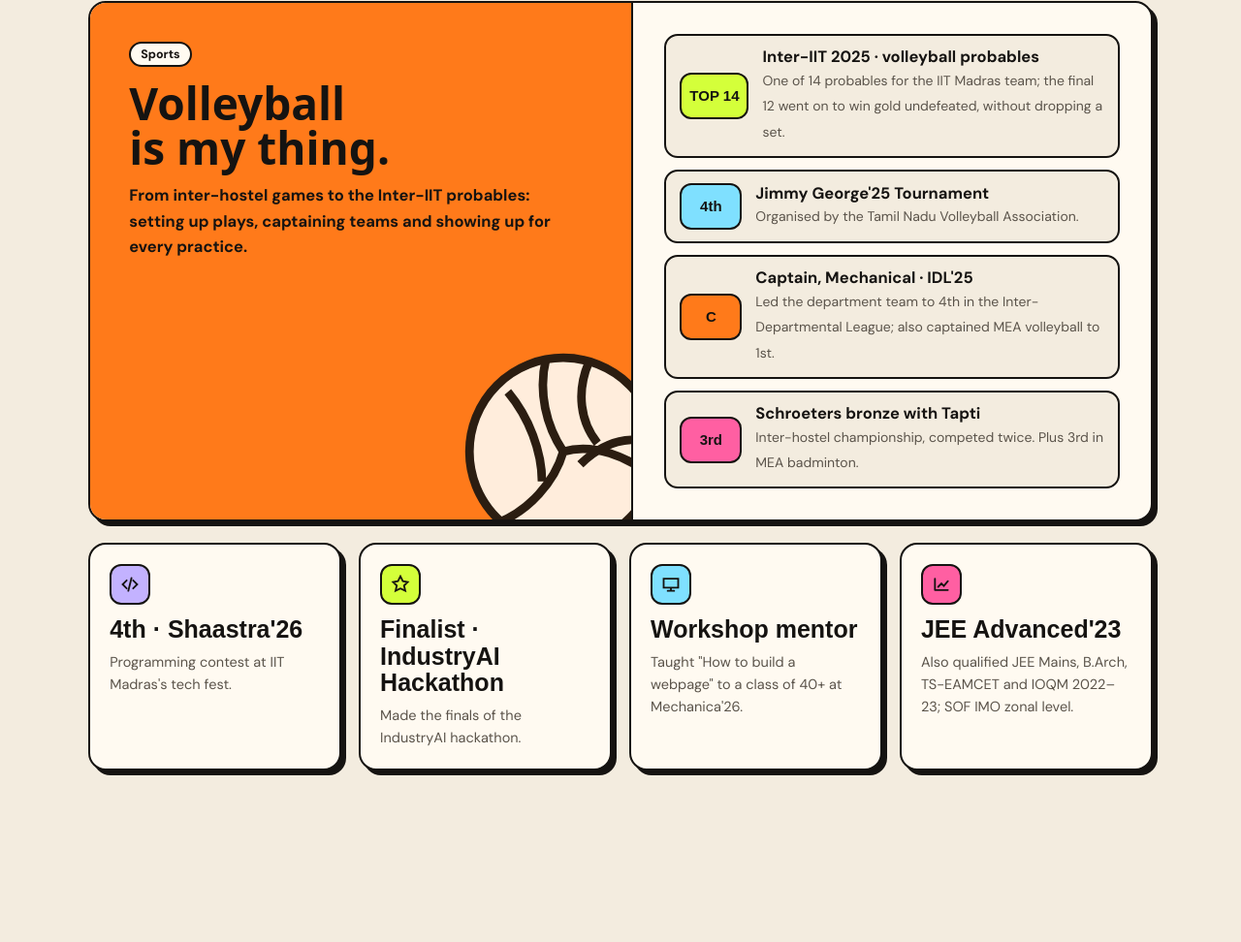
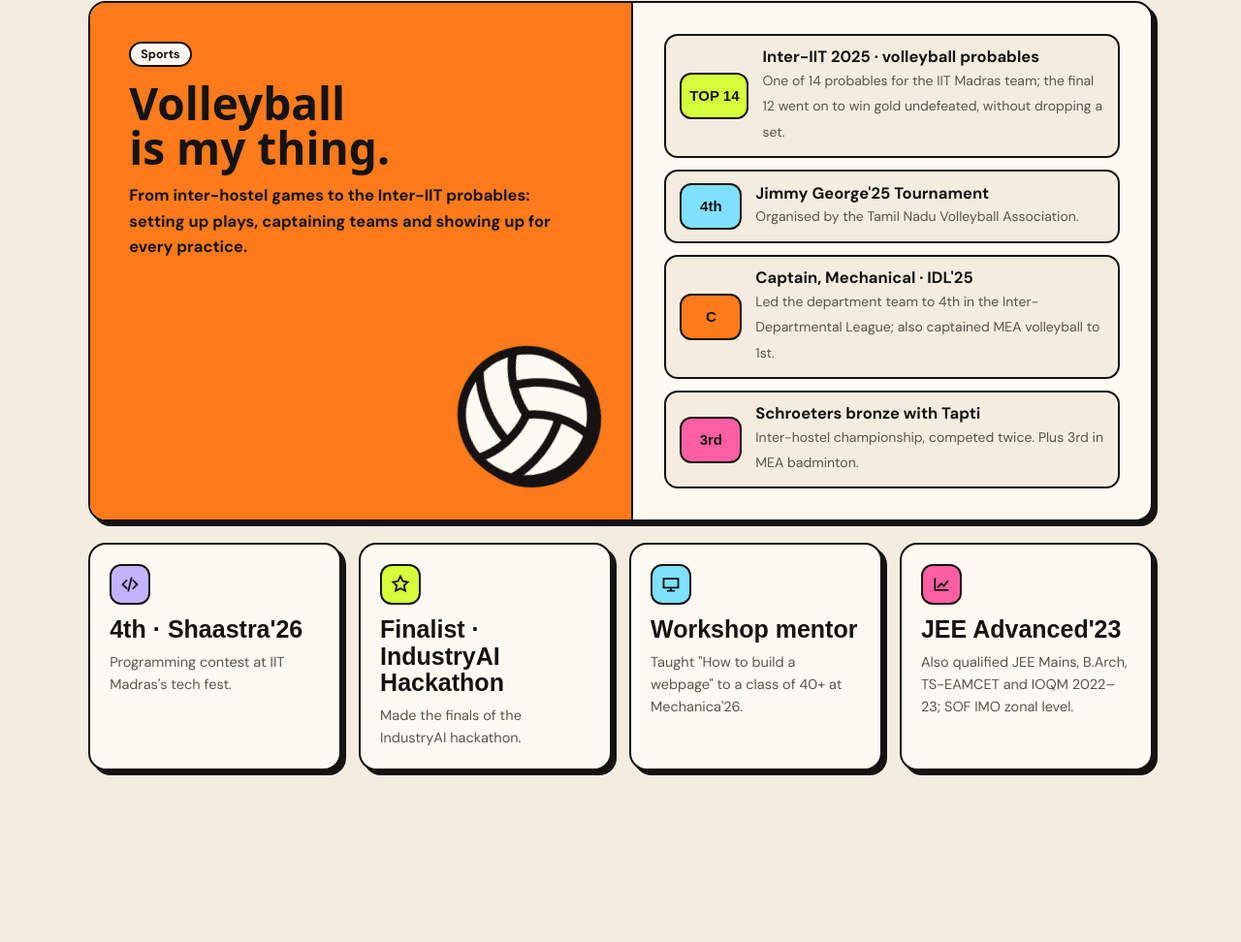
Before and after one commit to Harsha1524/harsha-portfolio, a plain HTML site: page index.html in a window 1280 px wide. Shown: the part 8524-9496 px from the top of the page at 97% size. Drawn offline with Linux system fonts and the light colour scheme; a web font is replaced by a local one.

Commit message:
Replace SVG with new ball design in index.html

```diff
--- a/index.html
+++ b/index.html
@@ -170,7 +170,7 @@ nav .btn{min-height:40px;padding:0 16px;box-shadow:none;font-size:14.5px}
 .vb .l{background:var(--tang);color:var(--onacc);padding:clamp(24px,4vw,40px);border-right:2.5px solid var(--edge);position:relative;overflow:hidden;display:flex;flex-direction:column;gap:14px}
 .vb .l h3{font-size:clamp(28px,4vw,46px);font-weight:900;line-height:1}
 .vb .l p{font-weight:600;max-width:40ch}
-.vb .l svg{position:absolute;right:-40px;bottom:-40px;width:220px;height:220px;opacity:.9}
+.vb .l .ball{position:absolute;right:28px;bottom:28px;width:clamp(110px,14vw,160px);height:auto;filter:drop-shadow(5px 5px 0 #151311);transform:rotate(-12deg)}.vb .l p{position:relative;z-index:1}@media(max-width:900px){.vb .l{padding-bottom:150px}.vb .l .ball{width:110px;right:22px;bottom:22px}}
 .vb .r{padding:clamp(20px,3vw,32px);display:grid;gap:12px;align-content:center}
 .medal{display:flex;gap:14px;align-items:center;border:2px solid var(--edge);border-radius:14px;padding:12px 14px;background:var(--bg)}
 .medal .m{flex:none;min-width:64px;height:48px;padding:0 8px;border:2.5px solid var(--edge);border-radius:12px;display:grid;place-items:center;font-family:Unbounded,sans-serif;font-weight:900;font-size:15px;color:var(--onacc)}
@@ -364,7 +364,7 @@ footer{padding:28px 0 40px;text-align:center;color:var(--soft);font-size:14px}
       <span class="pill" style="background:var(--card);color:var(--ink);align-self:flex-start">Sports</span>
       <h3>Volleyball is my thing.</h3>
       <p>From inter-hostel games to the Inter-IIT probables: setting up plays, captaining teams and showing up for every practice.</p>
-      <svg viewBox="0 0 100 100" aria-hidden="true" fill="none" stroke="#151311" stroke-width="4"><circle cx="50" cy="50" r="44" fill="#fffaf1"/><path d="M50 50C42 38 38 22 42 6M50 50C64 46 80 52 92 62M50 50C46 64 34 78 18 84M62 8C56 22 58 36 66 46M94 46C80 42 68 46 58 56M24 22C34 34 40 50 40 64"/></svg>
+      <svg class="ball" viewBox="0 0 24 24" aria-hidden="true" fill="none" stroke="#151311" stroke-width="1.3" stroke-linecap="round" stroke-linejoin="round"><circle cx="12" cy="12" r="10" fill="#fffaf1"/><path d="M11.1 7.1a16.55 16.55 0 0 1 10.9 4"/><path d="M12 12a12.6 12.6 0 0 1-8.7 5"/><path d="M16.8 13.6a16.55 16.55 0 0 1-9 7.5"/><path d="M20.7 17a12.8 12.8 0 0 0-8.7-5 13.3 13.3 0 0 1 0-10"/><path d="M6.3 3.8a16.55 16.55 0 0 0 1.9 11.5"/></svg>
     </div>
     <div class="r">
       <div class="medal"><div class="m" style="background:var(--lime)">TOP 14</div><div><b>Inter-IIT 2025 · volleyball probables</b><span>One of 14 probables for the IIT Madras team; the final 12 went on to win gold undefeated, without dropping a set.</span></div></div>
```
